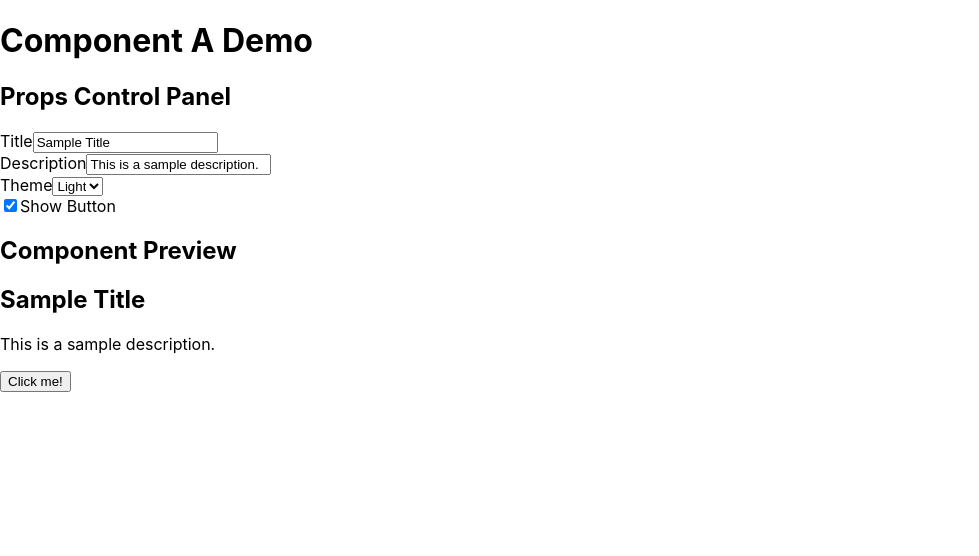
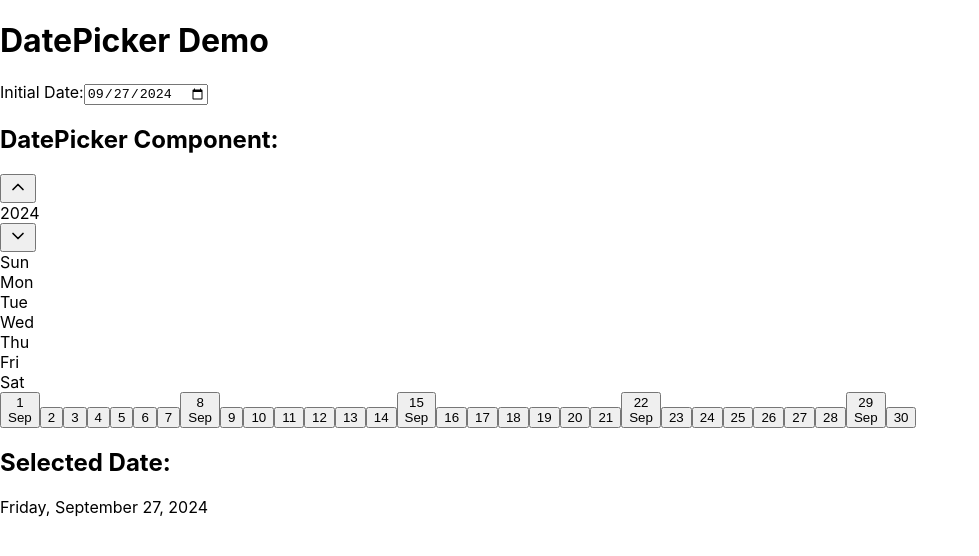
Before and after one commit to sushiljainam/date-picker, a React (Create React App) app: page / in a window 1280 px wide. Shown: the top 556 px of the page, without its empty margins (0-979 px from the left). Built offline with nearby package versions, Linux system fonts and the light colour scheme.

Commit message:
datepicker v1

```diff
--- a/package.json
+++ b/package.json
@@ -6,6 +6,7 @@
     "@testing-library/jest-dom": "^5.17.0",
     "@testing-library/react": "^13.4.0",
     "@testing-library/user-event": "^13.5.0",
+    "lucide-react": "^0.446.0",
     "react": "^18.3.1",
     "react-dom": "^18.3.1",
     "react-scripts": "5.0.1",
--- a/src/App.js
+++ b/src/App.js
@@ -1,11 +1,10 @@
 import React from 'react';
-import ComponentB from './components/ComponentB';
+import DatePickerDemo from './components/DatePickerDemo';
 
 const App = () => {
   return (
     <div className="container mx-auto p-4">
-      <h1 className="text-3xl font-bold mb-8">Component A Demo</h1>
-      <ComponentB />
+      <DatePickerDemo />
     </div>
   );
 };
--- /dev/null
+++ b/src/components/DatePicker.js
@@ -0,0 +1,114 @@
+import React, { useState, useEffect } from 'react';
+import { ChevronUp, ChevronDown } from 'lucide-react';
+
+const DatePicker = ({ initialDate }) => {
+    const [selectedDate, setSelectedDate] = useState(initialDate || new Date());
+    const [currentYear, setCurrentYear] = useState(selectedDate.getFullYear());
+    const [currentMonth, setCurrentMonth] = useState(selectedDate.getMonth());
+
+    useEffect(() => {
+        setCurrentYear(selectedDate.getFullYear());
+        setCurrentMonth(selectedDate.getMonth());
+    }, [selectedDate]);
+
+    const getDaysInMonth = (year, month) => new Date(year, month + 1, 0).getDate();
+    const getFirstDayOfMonth = (year, month) => new Date(year, month, 1).getDay();
+
+    const generateDates = () => {
+        const daysInMonth = getDaysInMonth(currentYear, currentMonth);
+        const firstDay = getFirstDayOfMonth(currentYear, currentMonth);
+        const dates = [];
+
+        // Previous month's dates
+        const prevMonthDays = getDaysInMonth(currentYear, currentMonth - 1);
+        for (let i = firstDay - 1; i >= 0; i--) {
+            dates.push(new Date(currentYear, currentMonth - 1, prevMonthDays - i));
+        }
+
+        // Current month's dates
+        for (let i = 1; i <= daysInMonth; i++) {
+            dates.push(new Date(currentYear, currentMonth, i));
+        }
+
+        // Next month's dates
+        const remainingDays = 21 - dates.length;
+        for (let i = 1; i <= remainingDays; i++) {
+            dates.push(new Date(currentYear, currentMonth + 1, i));
+        }
+
+        return dates;
+    };
+
+    const handleDateClick = (date) => {
+        setSelectedDate(date);
+    };
+
+    const handleYearChange = (increment) => {
+        setCurrentYear(currentYear + increment);
+    };
+
+    const formatDate = (date) => {
+        return date.toLocaleDateString('en-US', { month: 'short', day: 'numeric' });
+    };
+
+    const isCurrentDate = (date) => {
+        const today = new Date();
+        return date.toDateString() === today.toDateString();
+    };
+
+    const isSelectedDate = (date) => {
+        return date.toDateString() === selectedDate.toDateString();
+    };
+
+    const dates = generateDates();
+    const weekDays = ['Sun', 'Mon', 'Tue', 'Wed', 'Thu', 'Fri', 'Sat'];
+
+    return (
+        <div className="flex border rounded-lg overflow-hidden shadow-lg">
+            {/* Box A */}
+            <div className="flex w-64">
+                {/* Box B */}
+                <div className="w-16 bg-gray-100 flex flex-col items-center justify-center">
+                    <button onClick={() => handleYearChange(1)} className="p-2">
+                        <ChevronUp size={20} />
+                    </button>
+                    <div className="font-bold text-lg">{currentYear}</div>
+                    <button onClick={() => handleYearChange(-1)} className="p-2">
+                        <ChevronDown size={20} />
+                    </button>
+                </div>
+                {/* Box C */}
+                <div className="flex-1 p-2">
+                    <div className="grid grid-cols-7 gap-1">
+                        {weekDays.map((day) => (
+                            <div key={day} className="text-center font-semibold text-xs p-1">
+                                {day}
+                            </div>
+                        ))}
+                        {dates.map((date, index) => (
+                            <button
+                                key={index}
+                                onClick={() => handleDateClick(date)}
+                                className={`text-center p-1 rounded ${isSelectedDate(date)
+                                        ? 'bg-blue-500 text-white'
+                                        : isCurrentDate(date)
+                                            ? 'bg-blue-100'
+                                            : ''
+                                    }`}
+                            >
+                                <div className="text-sm">{date.getDate()}</div>
+                                {(date.getDate() === 1 || date.getDay() === 0) && (
+                                    <div className="text-xs text-gray-500">
+                                        {date.toLocaleDateString('en-US', { month: 'short' })}
+                                    </div>
+                                )}
+                            </button>
+                        ))}
+                    </div>
+                </div>
+            </div>
+        </div>
+    );
+};
+
+export default DatePicker;
--- /dev/null
+++ b/src/components/DatePickerDemo.js
@@ -0,0 +1,50 @@
+import React, { useState } from 'react';
+import DatePicker from './DatePicker';
+
+const DatePickerDemo = () => {
+    const [initialDate, setInitialDate] = useState(new Date());
+
+    const handleInitialDateChange = (event) => {
+        const date = new Date(event.target.value);
+        if (!isNaN(date.getTime())) {
+            setInitialDate(date);
+        }
+    };
+
+    return (
+        <div className="p-4 max-w-2xl mx-auto">
+            <h1 className="text-2xl font-bold mb-4">DatePicker Demo</h1>
+
+            <div className="mb-4">
+                <label className="block text-sm font-medium text-gray-700 mb-2">
+                    Initial Date:
+                </label>
+                <input
+                    type="date"
+                    value={initialDate.toISOString().split('T')[0]}
+                    onChange={handleInitialDateChange}
+                    className="mt-1 block w-full px-3 py-2 bg-white border border-gray-300 rounded-md shadow-sm focus:outline-none focus:ring-indigo-500 focus:border-indigo-500 sm:text-sm"
+                />
+            </div>
+
+            <div className="mb-4">
+                <h2 className="text-lg font-semibold mb-2">DatePicker Component:</h2>
+                <DatePicker initialDate={initialDate} />
+            </div>
+
+            <div className="mt-4">
+                <h2 className="text-lg font-semibold mb-2">Selected Date:</h2>
+                <p className="text-gray-700">
+                    {initialDate.toLocaleDateString('en-US', {
+                        weekday: 'long',
+                        year: 'numeric',
+                        month: 'long',
+                        day: 'numeric',
+                    })}
+                </p>
+            </div>
+        </div>
+    );
+};
+
+export default DatePickerDemo;
```
Also changed, not shown: 1 other file (tests, documents, lock files or other folders).
